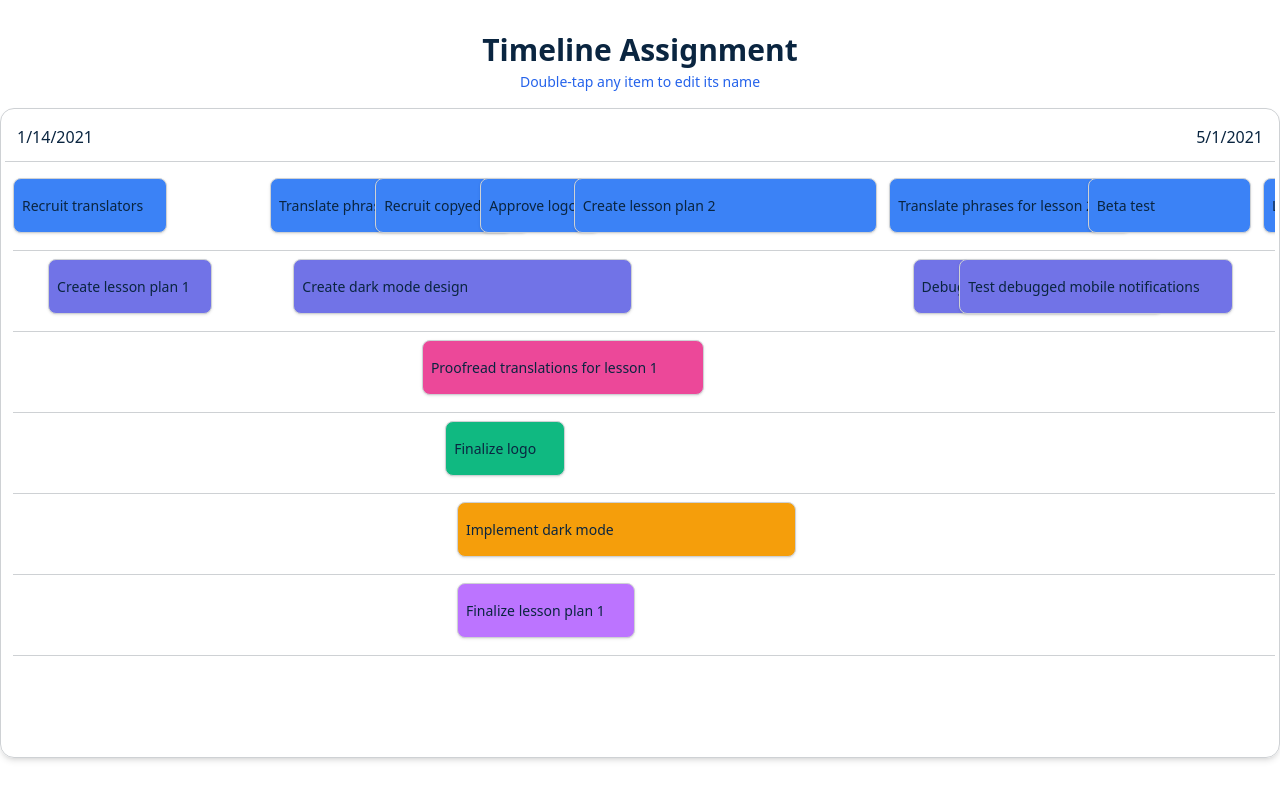
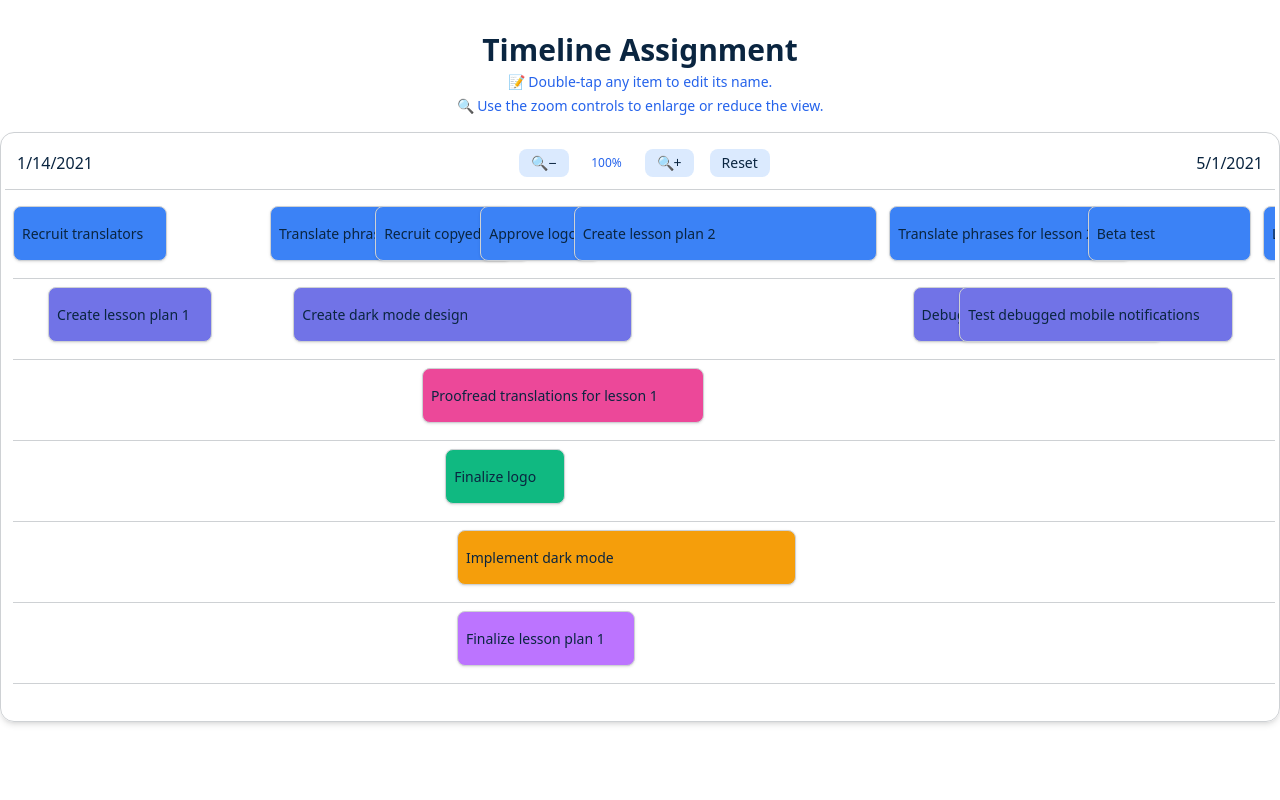
Before and after one commit to bragap/timeline-assignment-airtable, a Next.js app: page / in a window 1280 px wide. Built offline with nearby package versions, Linux system fonts and the light colour scheme.

Commit message:
Add zoom feature.

```diff
--- a/app/_components/Timeline.tsx
+++ b/app/_components/Timeline.tsx
@@ -5,9 +5,10 @@ import { cn } from '@/lib/utils';
 import { TimelineItem, TimelineProps } from '@/lib/types';
 import { useState } from 'react';
 
-export default function Timeline<T extends TimelineItem>({ items, onItemUpdate, editable = false }: TimelineProps<T>) {
+export default function Timeline<T extends TimelineItem>({ items, onItemUpdate, editable = false, showZoomControls = true }: TimelineProps<T>) {
     const [editingItem, setEditingItem] = useState<number | null>(null);
     const [editValue, setEditValue] = useState<string>('');
+    const [zoomLevel, setZoomLevel] = useState(1);
     const containerWidth = 1250;
     const lanes = assignLanes([...items]);
 
@@ -40,30 +41,75 @@ export default function Timeline<T extends TimelineItem>({ items, onItemUpdate,
         }
     };
 
+    const handleZoomIn = () => {
+        setZoomLevel(prev => Math.min(prev * 1.25, 2));
+    };
+
+    const handleZoomOut = () => {
+        setZoomLevel(prev => Math.max(prev / 1.25, 0.75));
+    };
+
+    const handleZoomReset = () => {
+        setZoomLevel(1);
+    };
+
     return (
         <section className="w-full flex h-screen flex-col items-center bg-background py-8">
             <div className="w-full max-w-7xl flex flex-col items-center pb-4">
                 <div className="text-3xl font-semibold mb-1">Timeline Assignment</div>
-                {editable && (
-                    <p className="text-sm text-muted-foreground">
-                       Double-tap any item to edit its name
-                    </p>
-                )}
+                <div className="text-sm text-muted-foreground text-center space-y-1">
+                    {editable && (
+                        <p>📝 Double-tap any item to edit its name.</p>
+                    )}
+                    {showZoomControls && (
+                        <p>🔍 Use the zoom controls to enlarge or reduce the view.</p>
+                    )}
+                </div>
             </div>
 
-            <div className="w-full max-w-7xl border rounded-xl shadow-md h-[650px] p-1">
+            <div className="w-full max-w-7xl border rounded-xl shadow-md h-[590px] p-1">
 
-                <div className="flex justify-between w-full border-b bg-background p-3">
-                    <p>{startDate.toLocaleDateString()} </p>
+                <div className="flex justify-between items-center w-full border-b bg-background p-3">
+                    <p>{startDate.toLocaleDateString()}</p>
+
+                    {showZoomControls && (
+                        <div className="flex items-center gap-2">
+                            <button
+                                onClick={handleZoomOut}
+                                className="px-3 py-1 text-sm bg-muted hover:bg-muted/80 rounded-md cursor-pointer transition-colors"
+                                title="Reduzir zoom"
+                            >
+                                🔍−
+                            </button>
+                            <span className="text-xs text-muted-foreground min-w-[60px] text-center">
+                                {Math.round(zoomLevel * 100)}%
+                            </span>
+                            <button
+                                onClick={handleZoomIn}
+                                className="px-3 py-1 text-sm bg-muted hover:bg-muted/80 rounded-md cursor-pointer transition-colors"
+                                title="Ampliar zoom"
+                            >
+                                🔍+
+                            </button>
+                            <button
+                                onClick={handleZoomReset}
+                                className="px-3 py-1 text-sm bg-muted hover:bg-muted/80 rounded-md cursor-pointer transition-colors ml-2"
+                                title="Resetar zoom"
+                            >
+                                Reset
+                            </button>
+                        </div>
+                    )}
+
                     <p>{endDate.toLocaleDateString()}</p>
                 </div>
 
-                <div className="overflow-x-auto h-[550px] p-2 select-none">
+                <div className="overflow-x-auto h-[520px] p-2 select-none">
                     {lanes.map((lane, laneIndex) => (
-                        <div key={laneIndex} className="border-b w-[1400px]">
+                        <div key={laneIndex} className="border-b" style={{ width: Math.max(1400 * zoomLevel, 1400) }}>
                             <div className={cn("relative p-10 w-full")}>
                                 {lane.map((item) => {
-                                    const { left, width } = calculateItemPosition(item, Math.max(containerWidth, 900));
+                                    const { left, width } = calculateItemPosition(item, Math.max(containerWidth * zoomLevel, 900));
 
                                     return (
                                         <div
--- a/app/_components/TimelineWrapper.tsx
+++ b/app/_components/TimelineWrapper.tsx
@@ -21,6 +21,7 @@ export default function TimelineWrapper() {
         <Timeline
             items={items}
             editable={true}
+            showZoomControls={true}
             onItemUpdate={handleItemUpdate}
         />
     );
--- a/lib/types.ts
+++ b/lib/types.ts
@@ -11,4 +11,5 @@ export interface TimelineProps<T>{
   items: T[];
   onItemUpdate?: (updatedItem: T) => void;
   editable?: boolean;
+  showZoomControls?: boolean;
 }
```
Also changed, not shown: 1 other file (tests, documents, lock files or other folders).
